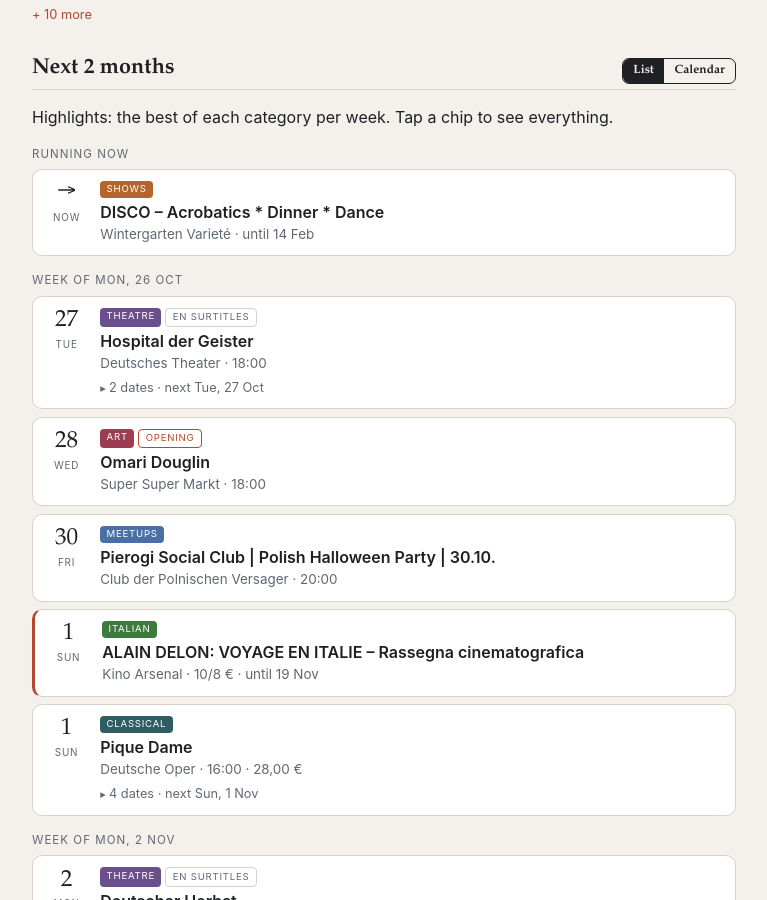
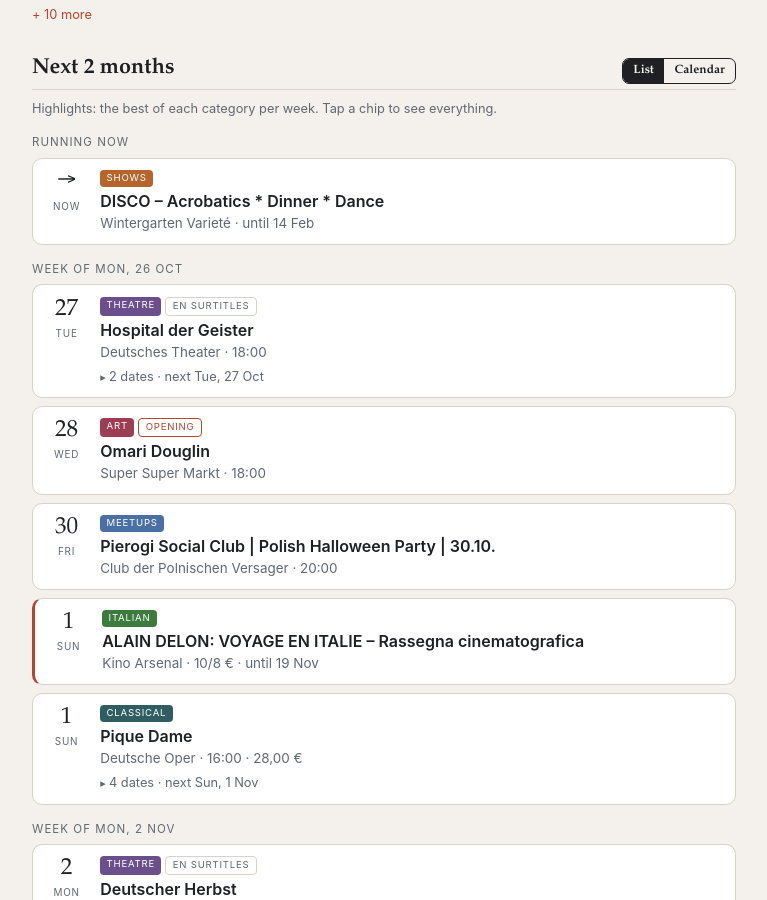
Before and after one commit to gsabato-dev/berlin-radar, a plain HTML site: page index.html in a window 1280 px wide. Shown: the part 5596-6496 px from the top of the page, without its empty margins (256-1023 px from the left). Drawn offline with Linux system fonts and the light colour scheme.

Commit message:
Page update: highlights

```diff
--- a/style.css
+++ b/style.css
@@ -140,3 +140,4 @@
 .rec .sp{font-size:.82rem;margin-top:.2rem;color:var(--accent);font-weight:600}
 .rec .sp a{color:inherit}
 .rec.special{border-style:solid}
+.hint{color:var(--ink-soft);font-size:.8rem;margin:.2rem 0 .4rem}
```
